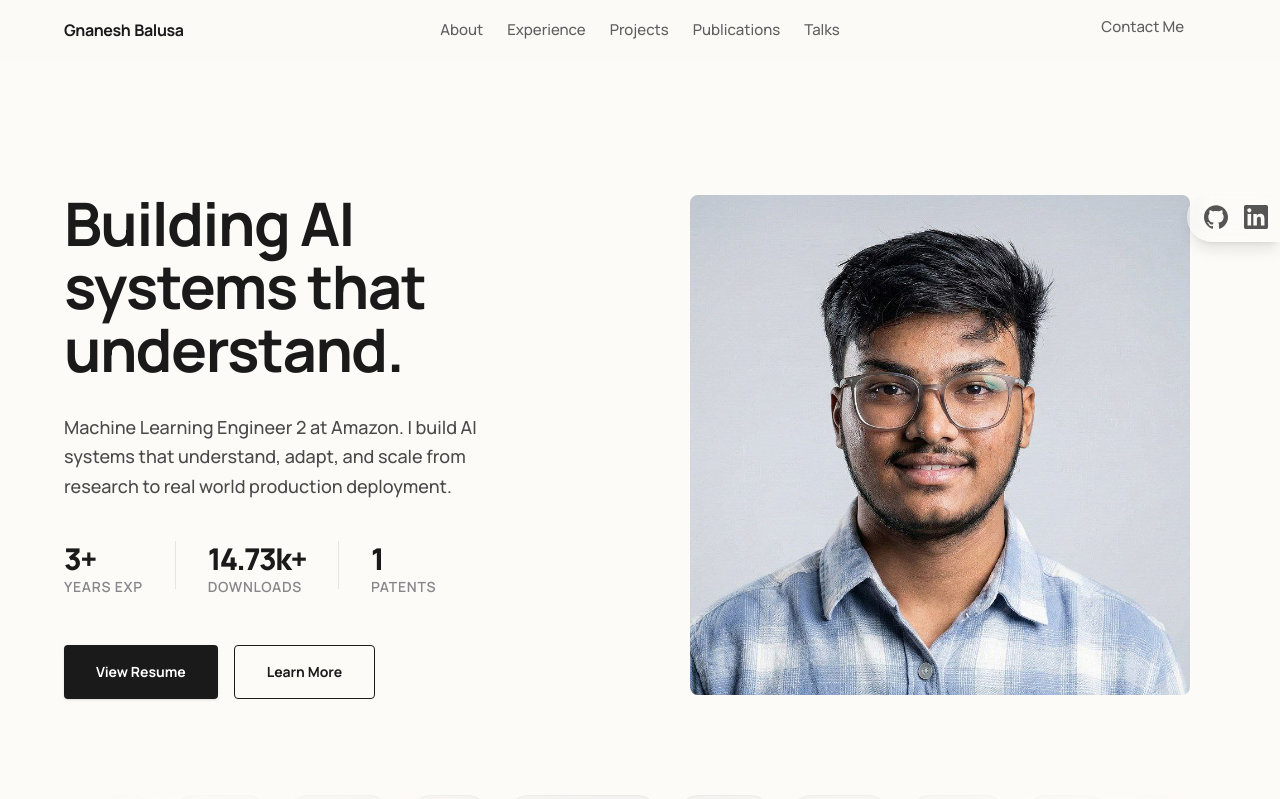
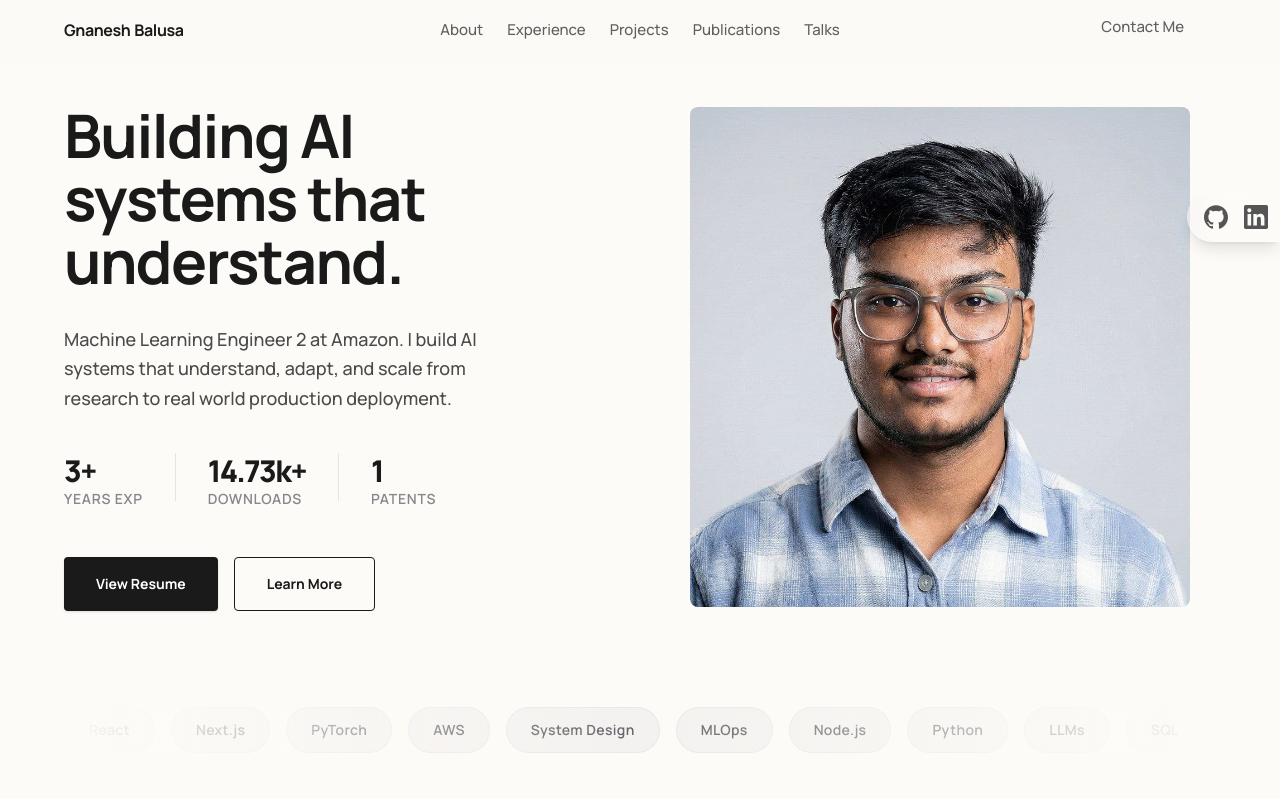
Before and after one commit to gnanesh-16/gnaneshbalusa-portfolio, a React (Vite) app: page / in a window 1280 px wide. Shown: the top 799 px of the page. Built offline with nearby package versions, Linux system fonts and the light colour scheme; no server answers.

Commit message:
scroller-page

```diff
--- a/src/App.tsx
+++ b/src/App.tsx
@@ -94,6 +94,10 @@ const MainPortfolio: React.FC = () => {
 
     useActiveSectionTitle(isResumeOpen);
 
+    useEffect(() => {
+        window.scrollTo({ top: 0, behavior: 'auto' });
+    }, []);
+
     const handleAboutClick = () => {
         setShowAboutDesktop(true);
     };
--- a/src/components/HeroSection.tsx
+++ b/src/components/HeroSection.tsx
@@ -25,7 +25,7 @@ export const HeroSection: React.FC<HeroSectionProps> = ({ onAboutClick, onResume
     };
 
     return (
-        <section id="hero" className="hidden md:grid px-6 pt-32 pb-32 max-w-[1200px] mx-auto grid-cols-1 md:grid-cols-2 gap-12 items-center">
+        <section id="hero" className="hidden md:grid px-6 max-w-[1200px] mx-auto grid-cols-1 md:grid-cols-2 gap-12 items-center min-h-[calc(100vh-64px)] py-10">
             <div className="space-y-8">
                 {/* Headline */}
                 <h1 className="text-4xl md:text-6xl font-bold tracking-tight text-[#1a1a1a] dark:text-[#f0f0f0] leading-[1.05]">
```
